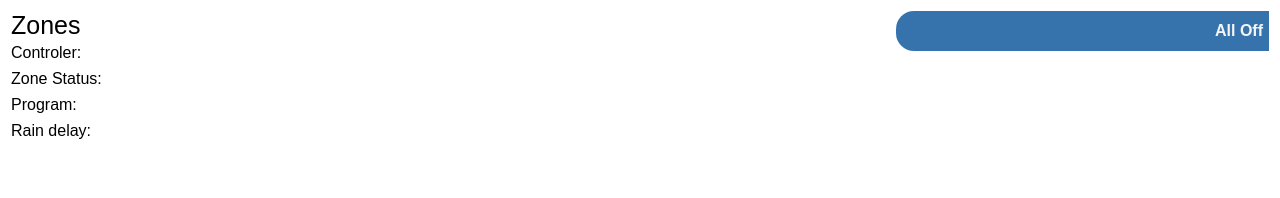
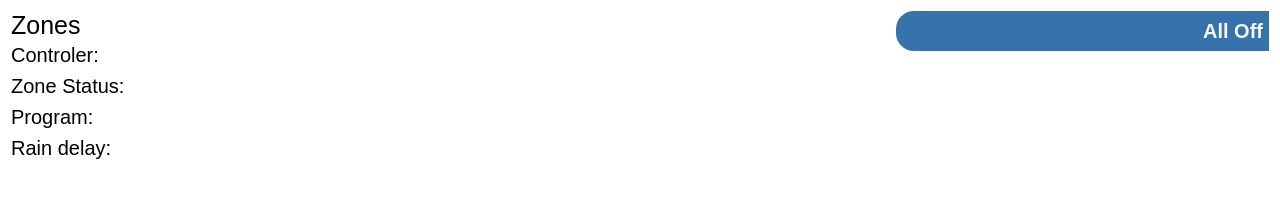
Before and after one commit to anthonywebb/sprinkler, a website: page public/zones.html in a window 1280 px wide. Drawn offline with Linux system fonts and the light colour scheme; no server answers; a web font is replaced by a local one.

Commit message:
try biffer fonts for Android

```diff
--- a/public/sprinkler.css
+++ b/public/sprinkler.css
@@ -19,12 +19,13 @@
 .sprkrmenucell {text-align: right}
 .sprkrmenuitem {
    font-family:'Metrophobic', sans-serif;
-   font-size: 20px;
+   font-size: 30px;
    color: mediumblue;
    text-decoration: none
 }
 .sprkrstatus {
    font-family: 'Metrophobic', sans-serif;
+   font-size: 20px;
    text-align: left;
    width: 50%;
    display: inline-table;
@@ -52,7 +53,7 @@ h1 {
 button {
    font-family:'Metrophobic', sans-serif;
    font-weight: 700;
-   font-size: 16px;
+   font-size: 20px;
    text-align: right;
    text-decoration: none;
    width: 100%;
```
